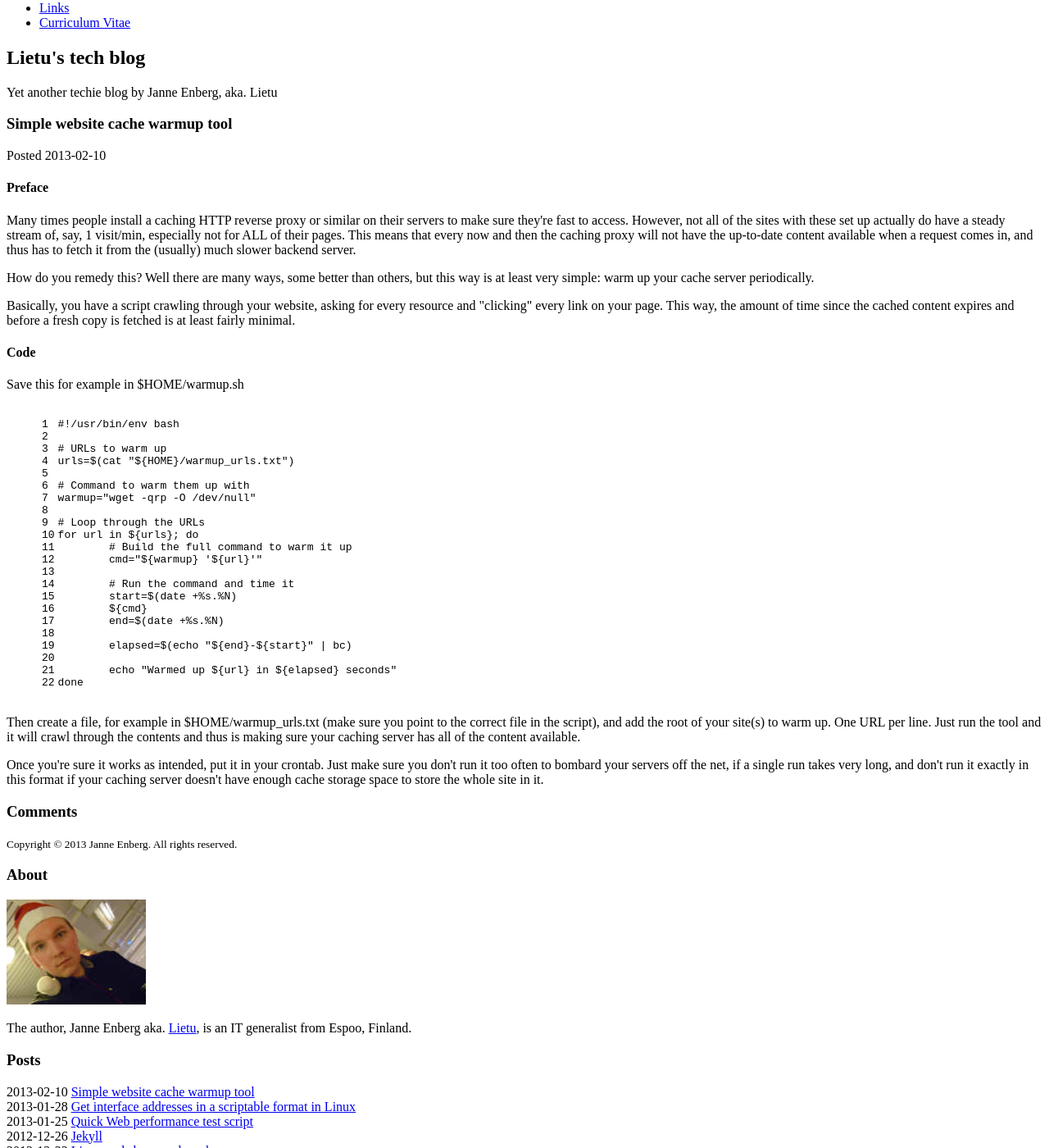
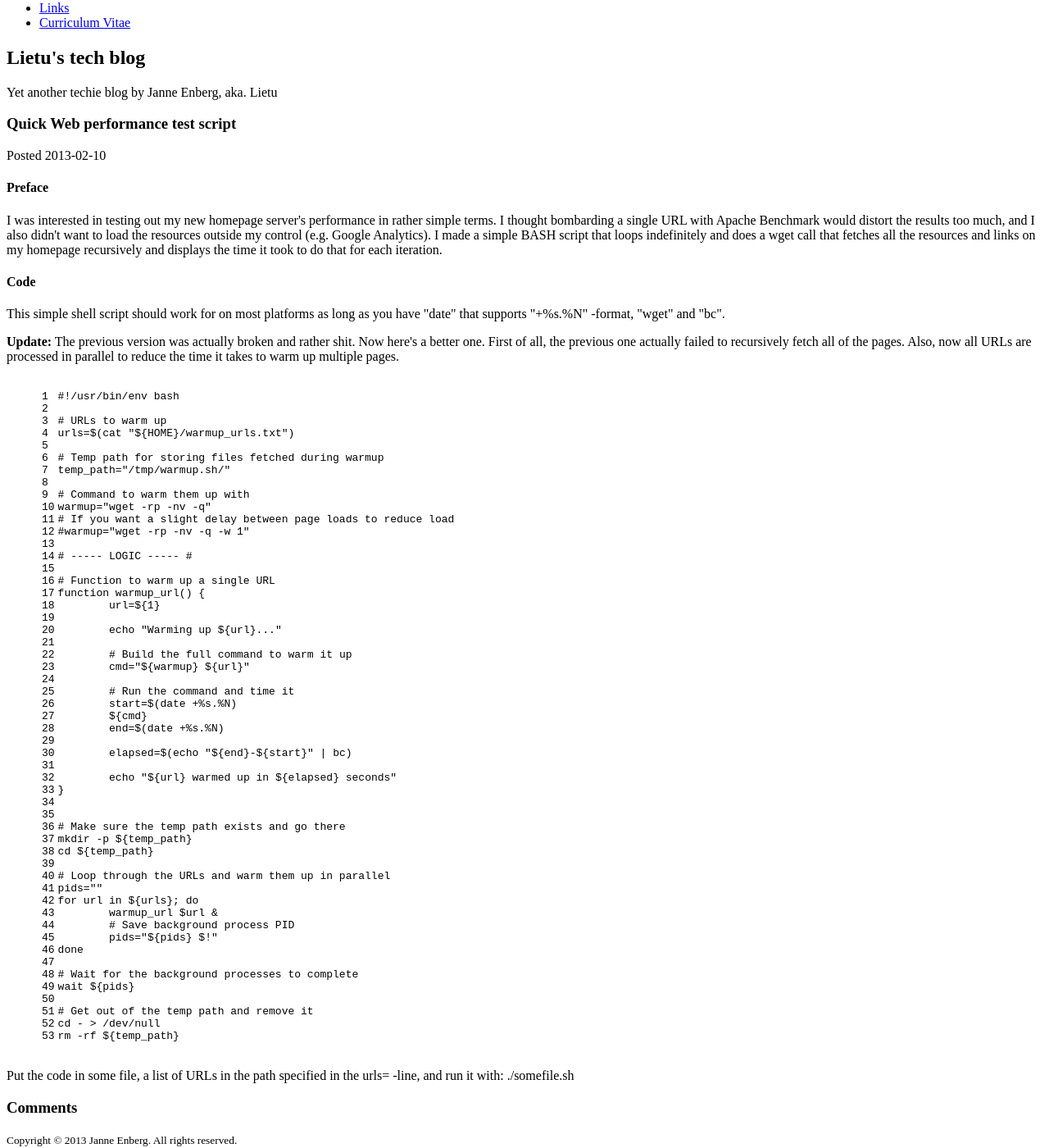
Before and after one commit to bigshandy/lietunet, a Jekyll site: the page built from _posts/2013-02-10-simple-website-cache-warmup-tool.html, in a window 1280 px wide and 1400 px high, scrolled down 359 px. Shown: the whole window at 82% size. Built offline with Jekyll 4.4.1, drawn with Linux system fonts in a browser that asks for light colours; nearby versions of some CDN libraries; Markdown is read by kramdown in place of the engine named in the settings; some of the changed text lies outside the part shown.

Commit message:
Updated website warmup tool

```diff
--- a/_posts/2013-02-10-simple-website-cache-warmup-tool.html
+++ b/_posts/2013-02-10-simple-website-cache-warmup-tool.html
@@ -1,18 +1,13 @@
 ---
 layout: post
-title: "Simple website cache warmup tool"
+title: "Quick Web performance test script"
 ---
 
 <h4>Preface</h4>
-
-<p>Many times people install a caching HTTP reverse proxy or similar on their servers to make sure they're fast to access. However, not all of the sites with these set up actually do have a steady stream of, say, 1 visit/min, especially not for ALL of their pages. This means that every now and then the caching proxy will not have the up-to-date content available when a request comes in, and thus has to fetch it from the (usually) much slower backend server.</p>
-<p>How do you remedy this? Well there are many ways, some better than others, but this way is at least very simple: warm up your cache server periodically.</p>
-<p>Basically, you have a script crawling through your website, asking for every resource and "clicking" every link on your page. This way, the amount of time since the cached content expires and before a fresh copy is fetched is at least fairly minimal.</p>
-
-
+<p>I was interested in testing out my new homepage server's performance in rather simple terms. I thought bombarding a single URL with Apache Benchmark would distort the results too much, and I also didn't want to load the resources outside my control (e.g. Google Analytics). I made a simple BASH script that loops indefinitely and does a wget call that fetches all the resources and links on my homepage recursively and displays the time it took to do that for each iteration.</p>
 <h4>Code</h4>
-
-<p>Save this for example in $HOME/warmup.sh</p>
+<p>This simple shell script should work for on most platforms as long as you have "date" that supports "+%s.%N" -format, "wget" and "bc".</p>
+<p><b>Update:</b> The previous version was actually broken and rather shit. Now here's a better one. First of all, the previous one actually failed to recursively fetch all of the pages. Also, now all URLs are processed in parallel to reduce the time it takes to warm up multiple pages.</p>
 
 {% highlight bash linenos %}
 #!/usr/bin/env bash
@@ -20,13 +15,24 @@ title: "Simple website cache warmup tool"
 # URLs to warm up
 urls=$(cat "${HOME}/warmup_urls.txt")
 
+# Temp path for storing files fetched during warmup
+temp_path="/tmp/warmup.sh/"
+
 # Command to warm them up with
-warmup="wget -qrp -O /dev/null"
+warmup="wget -rp -nv -q"
+# If you want a slight delay between page loads to reduce load
+#warmup="wget -rp -nv -q -w 1"
 
-# Loop through the URLs
-for url in ${urls}; do
+# ----- LOGIC ----- #
+
+# Function to warm up a single URL
+function warmup_url() {
+        url=${1}
+
+        echo "Warming up ${url}..."
+
         # Build the full command to warm it up
-	cmd="${warmup} '${url}'"
+        cmd="${warmup} ${url}"
 
         # Run the command and time it
         start=$(date +%s.%N)
@@ -35,10 +41,28 @@ for url in ${urls}; do
 
         elapsed=$(echo "${end}-${start}" | bc)
 
-	echo "Warmed up ${url} in ${elapsed} seconds"
+        echo "${url} warmed up in ${elapsed} seconds"
+}
+
+
+# Make sure the temp path exists and go there
+mkdir -p ${temp_path}
+cd ${temp_path}
+
+# Loop through the URLs and warm them up in parallel
+pids=""
+for url in ${urls}; do
+        warmup_url $url &
+        # Save background process PID
+        pids="${pids} $!"
 done
+
+# Wait for the background processes to complete
+wait ${pids}
+
+# Get out of the temp path and remove it
+cd - > /dev/null
+rm -rf ${temp_path}
 {% endhighlight %}
 
-<p>Then create a file, for example in $HOME/warmup_urls.txt (make sure you point to the correct file in the script), and add the root of your site(s) to warm up. One URL per line. Just run the tool and it will crawl through the contents and thus is making sure your caching server has all of the content available.</p>
-
-<p>Once you're sure it works as intended, put it in your crontab. Just make sure you don't run it too often to bombard your servers off the net, if a single run takes very long, and don't run it exactly in this format if your caching server doesn't have enough cache storage space to store the whole site in it.</p>
+<p>Put the code in some file, a list of URLs in the path specified in the urls= -line, and run it with: ./somefile.sh</p>
```
Lines whose indentation alone changed are shown as unchanged.
